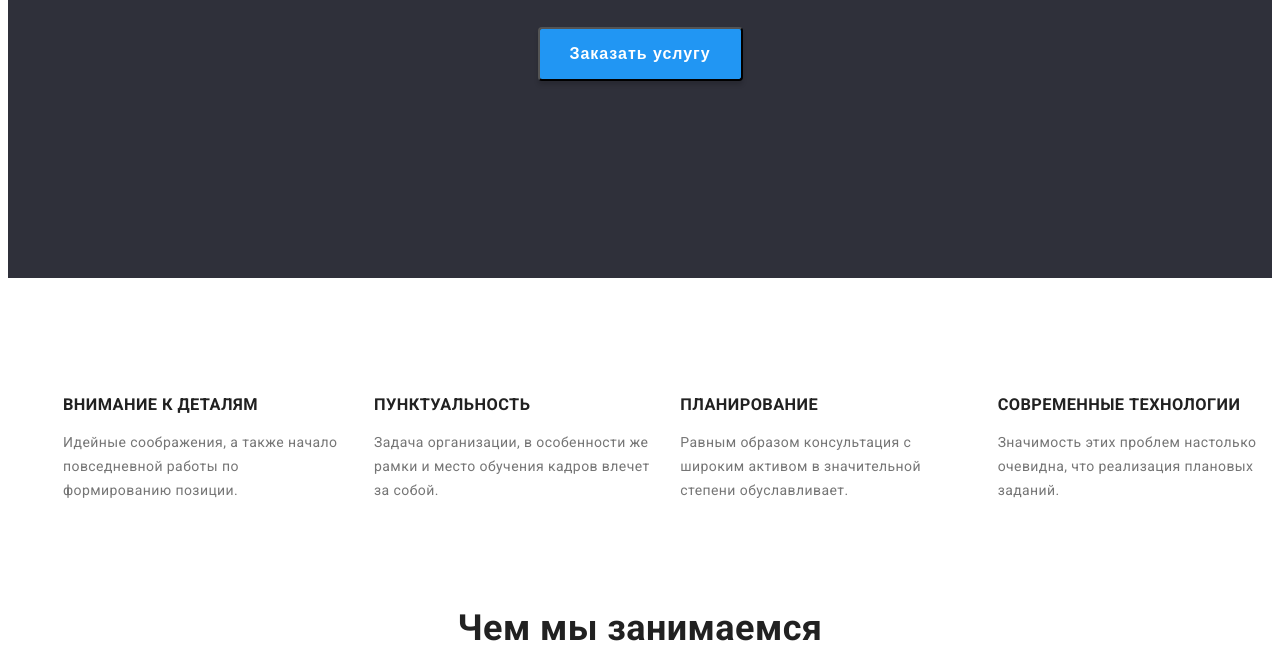
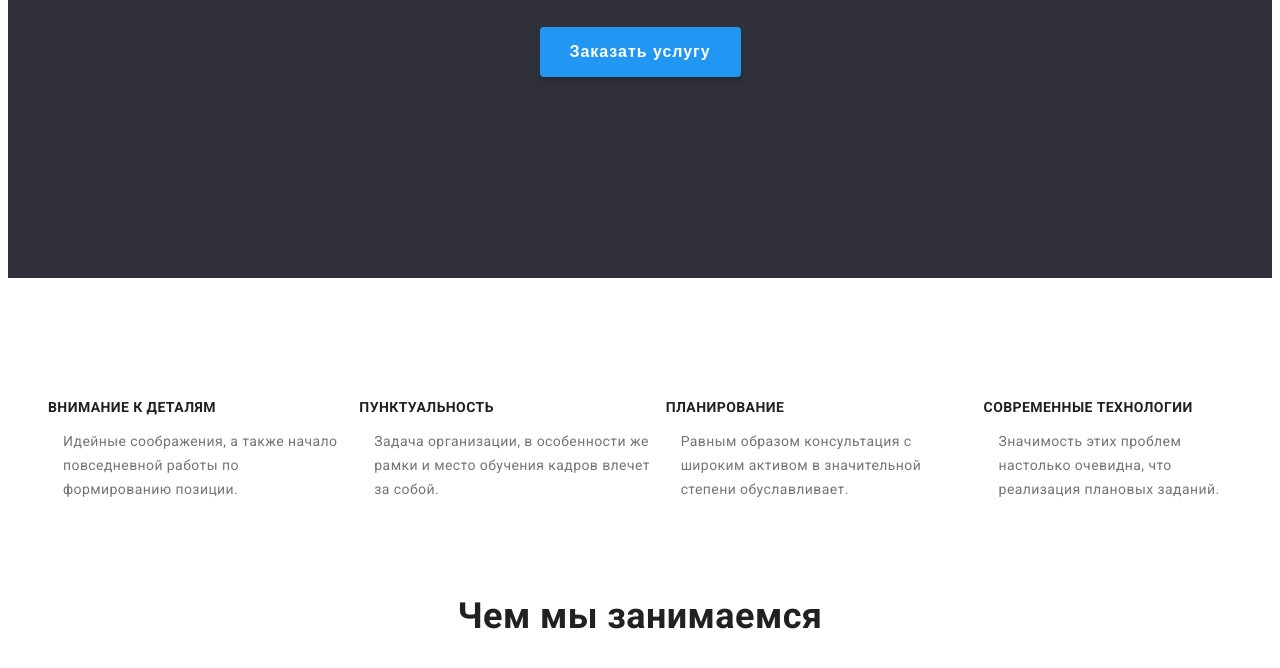
Before and after one commit to Dmytro-Dmytro/goit-markup-hw-02, a plain HTML site: page index.html in a window 1280 px wide. Shown: the part 488-1156 px from the top of the page. Drawn offline with Linux system fonts and the light colour scheme.

Commit message:
Уточнення 3

```diff
--- a/css/style.css
+++ b/css/style.css
@@ -123,6 +123,7 @@ body {
 	padding: 10px 30px;
 	background: var(--hover-color);
 	box-shadow: 0px 4px 4px rgba(0, 0, 0, 0.15);
+	border: none;
 	border-radius: 4px;
 	font-weight: 700;
 	font-size: 16px;
@@ -137,11 +138,9 @@ body {
 /* features */
 
 .section-title {
-	/* font-weight: 700; */
 	font-size: 36px;
-	line-height: 1.17;
+	line-height: 1.36;
 	text-align: center;
-	/* letter-spacing: 0.03em; */
 	color: var(--headers-color);
 }
 
@@ -154,18 +153,16 @@ body {
 	justify-content: space-around;
 }
 
-.features-h3 {
-	/* font-size: 14px; */
+.features-subtitle {
+	font-size: 14px;
 	line-height: 1.14;
 	color: var(--headers-color);
 	text-transform: uppercase;
 }
 
-.features ul li {
+.features-description {
 	margin: 0px 15px;
-	/* font-size: 14px; */
 	line-height: 1.71;
-	/* color: var(--main-text-color); */
 }
 
 /* end features */
@@ -207,15 +204,12 @@ body {
 	font-weight: 500;
 	font-size: 16px;
 	line-height: 1.19;
-	/* letter-spacing: 0.03em; */
 	color: var(--headers-color);
 }
 
 .team-job {
 	font-size: 16px;
 	line-height: 1.19;
-	letter-spacing: 0.03em;
-	/* color: var(--main-text-color); */
 }
 
 /* end team */
@@ -253,9 +247,7 @@ body {
 
 .address-link {
 	font-style: normal;
-	/* font-size: 14px; */
 	line-height: 1.71;
-	/* letter-spacing: 0.03em; */
 	color: rgba(255, 255, 255, 0.6);
 }
 
@@ -270,16 +262,12 @@ body {
 
 .main-filters {
 	padding: 90px 215px;
-	text-align: center;
 }
-
-/* .main-filters h1 { */
-	/* display: none; */
-/* } */
 
 .main-filters-button {
 	font-family: 'Roboto';
 	background: #f5f4fa;
+	border: none;
 	border-radius: 4px;
 	margin: 5px 20px;
 	font-weight: 500;
@@ -316,12 +304,12 @@ body {
 	box-shadow: 0px 1px 3px rgba(0, 0, 0, 0.12), 0px 1px 1px rgba(0, 0, 0, 0.14),
 		0px 2px 1px rgba(0, 0, 0, 0.2);
 	border-radius: 0px 0px 4px 4px;
-	text-align: center;
+	/* text-align: center; */
 	margin: 15px;
 }
 
 .main-filters-h2 {
-	/* font-weight: 700; */
+	padding-left: 25px;
 	font-size: 18px;
 	line-height: 2;
 	letter-spacing: 0.06em;
@@ -329,10 +317,9 @@ body {
 }
 
 .main-filters-project {
+	padding-left: 25px;
 	font-size: 16px;
 	line-height: 1.88;
-	letter-spacing: 0.03em;
-	/* color: var(--main-text-color); */
 }
 
 /* end main filters */
--- a/index.html
+++ b/index.html
@@ -39,24 +39,24 @@
 				<h2 class="section-title visibility-hidden">Наши особенности</h2>
 				<ul class="list">
 					<li>
-						<h3 class="features-h3">Внимание к деталям</h3>
-						<p>Идейные соображения, а также начало повседневной работы по формированию позиции.</p>
+						<h3 class="features-subtitle">Внимание к деталям</h3>
+						<p class="features-description">Идейные соображения, а также начало повседневной работы по формированию позиции.</p>
 					</li>
 					<li>
-						<h3 class="features-h3">Пунктуальность</h3>
-						<p>
+						<h3 class="features-subtitle">Пунктуальность</h3>
+						<p class="features-description">
 							Задача организации, в особенности же рамки и место обучения кадров влечет за собой.
 						</p>
 					</li>
 					<li>
-						<h3 class="features-h3">Планирование</h3>
-						<p>
+						<h3 class="features-subtitle">Планирование</h3>
+						<p class="features-description">
 							Равным образом консультация с широким активом в значительной степени обуславливает.
 						</p>
 					</li>
 					<li>
-						<h3 class="features-h3">Современные технологии</h3>
-						<p>Значимость этих проблем настолько очевидна, что реализация плановых заданий.</p>
+						<h3 class="features-subtitle">Современные технологии</h3>
+						<p class="features-description">Значимость этих проблем настолько очевидна, что реализация плановых заданий.</p>
 					</li>
 				</ul>
 			</section>
```
Also changed, not shown: portfolio.html (+6 -6 lines).
